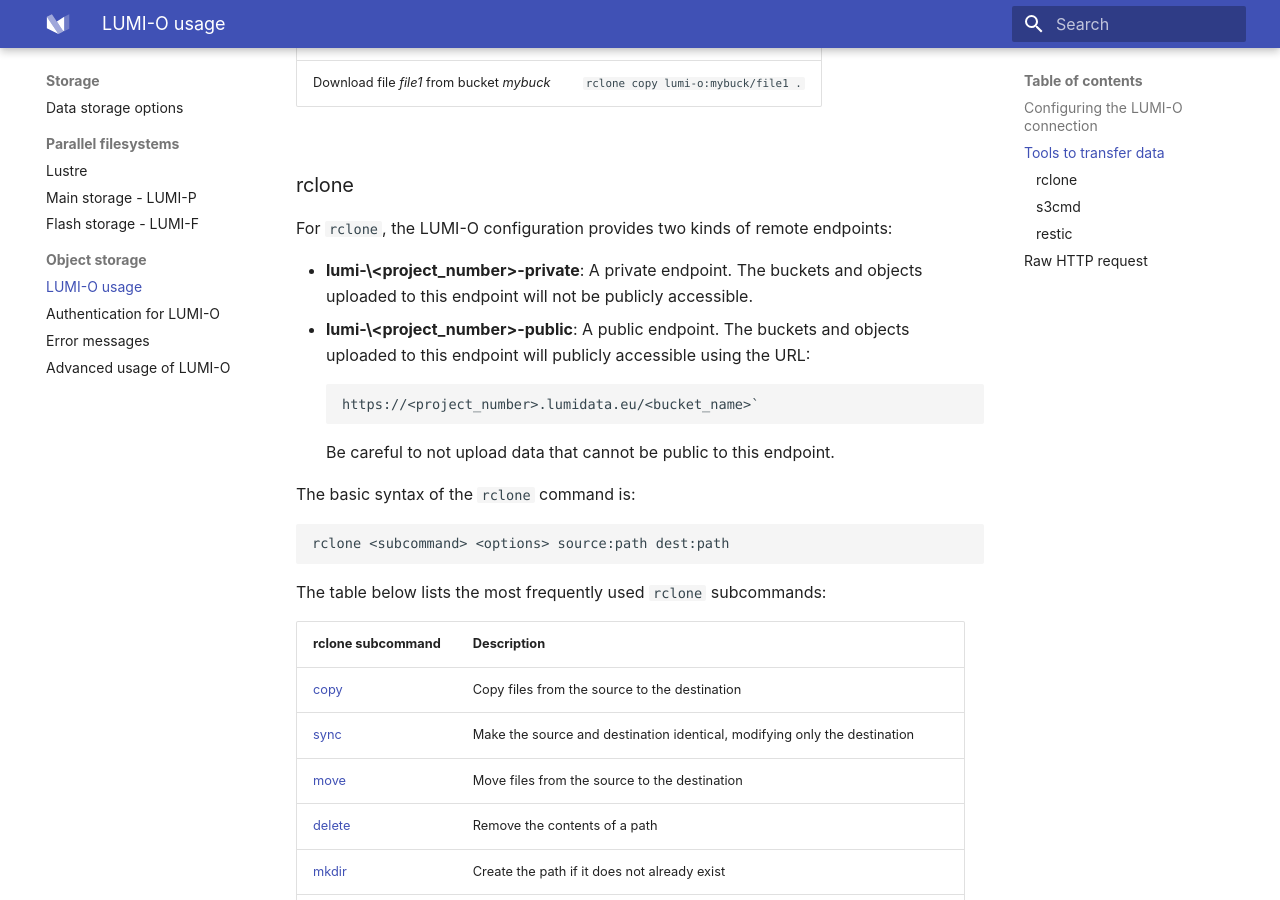
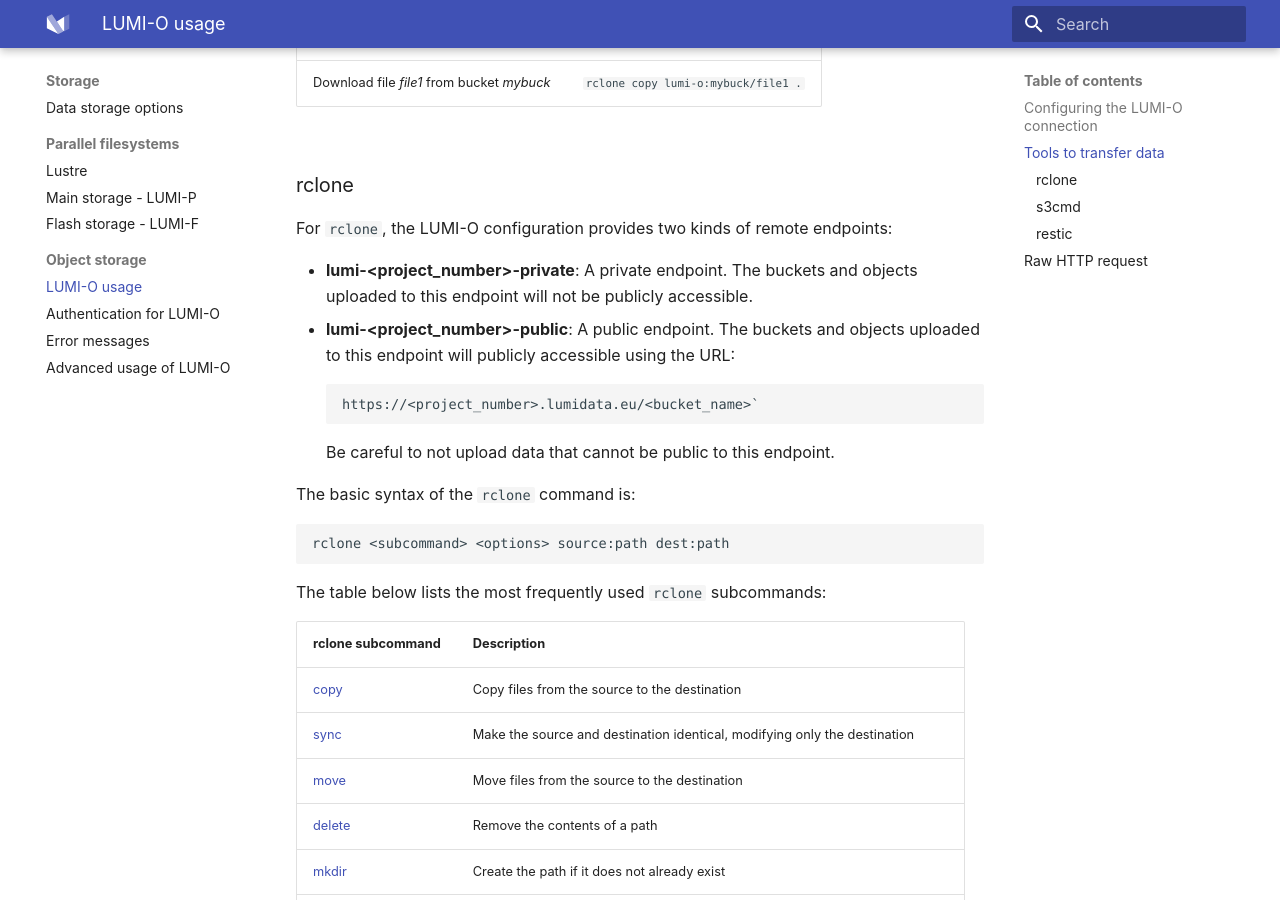
Before and after one commit to Lumi-supercomputer/lumi-userguide, an MkDocs documentation site: the page built from docs/storage/lumio/index.md, in a window 1280 px wide and 900 px high, scrolled down 1705 px. Built offline with MkDocs 1.6.1 and Material for MkDocs 9.7.7, drawn with Linux system fonts in a browser that asks for light colours.

Commit message:
Fix attempt 2

````diff
--- a/docs/storage/lumio/index.md
+++ b/docs/storage/lumio/index.md
@@ -87,9 +87,9 @@
 
 For `rclone`, the LUMI-O configuration provides two kinds of remote endpoints:
 
-- **lumi-\<project_number\>-private**: A private endpoint. The buckets and objects uploaded to this
+- **lumi-<project_number\>-private**: A private endpoint. The buckets and objects uploaded to this
               endpoint will not be publicly accessible.
-- **lumi-\<project_number\>-public**: A public endpoint. The buckets and objects uploaded to this
+- **lumi-<project_number\>-public**: A public endpoint. The buckets and objects uploaded to this
                 endpoint will publicly accessible using the URL:
                 ```
                 https://<project_number>.lumidata.eu/<bucket_name>`
````
